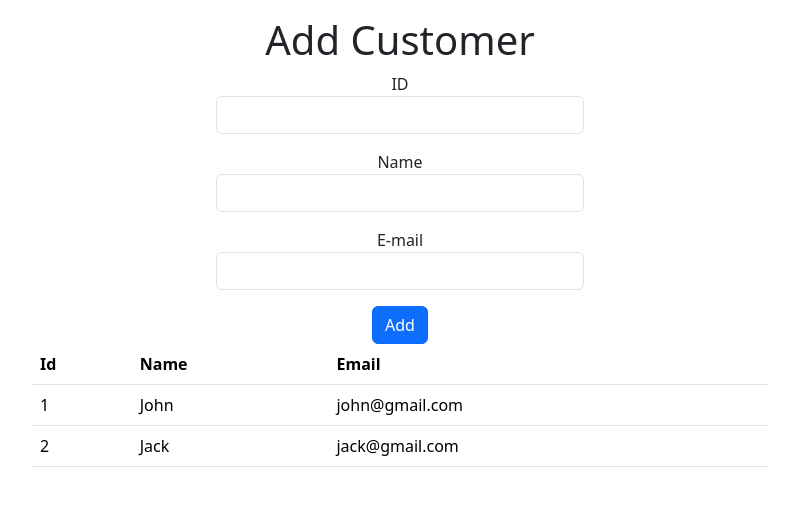
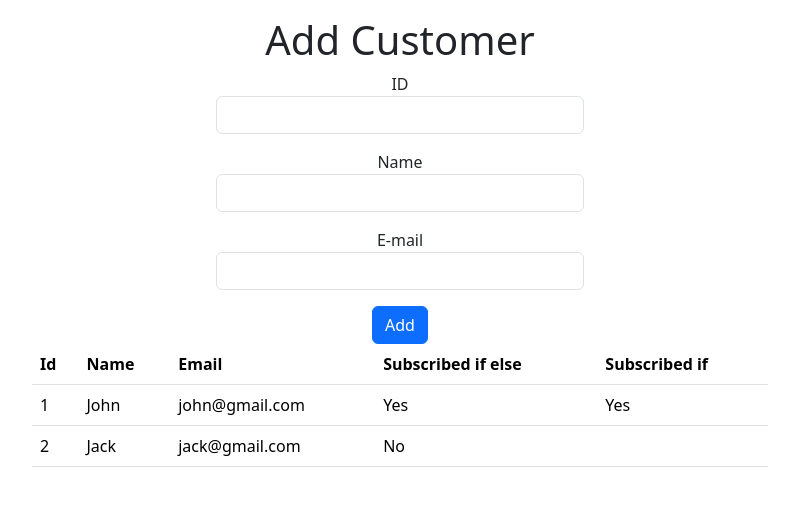
Before and after one commit to fep-coder/react-for-beginners, a React (Vite) app: page / in a window 1280 px wide. Shown: the top 506 px of the page, without its empty margins (240-1039 px from the left). Built offline with nearby package versions, Linux system fonts and the light colour scheme.

Commit message:
14 If and else if in jsx

```diff
--- a/src/AddCustomer.jsx
+++ b/src/AddCustomer.jsx
@@ -11,7 +11,7 @@ function AddCustomer({ setCustomers }) {
         // console.log(id, name, email);
         setCustomers((prevCustomers) => [
             ...prevCustomers,
-            { id, name, email },
+            { id, name, email, subscribed: false },
         ]);
     }
 
--- a/src/Customer.jsx
+++ b/src/Customer.jsx
@@ -4,8 +4,8 @@ import AddCustomer from "./AddCustomer";
 
 function Customer() {
     const [customers, setCustomers] = useState([
-        { id: 1, name: "John", email: "john@gmail.com" },
-        { id: 2, name: "Jack", email: "jack@gmail.com" },
+        { id: 1, name: "John", email: "john@gmail.com", subscribed: true },
+        { id: 2, name: "Jack", email: "jack@gmail.com", subscribed: false },
     ]);
 
     return (
--- a/src/CustomerList.jsx
+++ b/src/CustomerList.jsx
@@ -7,6 +7,8 @@ function CustomerList({ customers }) {
                     <th>Id</th>
                     <th>Name</th>
                     <th>Email</th>
+                    <th>Subscribed if else</th>
+                    <th>Subscribed if</th>
                 </tr>
             </thead>
             <tbody>
@@ -15,6 +17,8 @@ function CustomerList({ customers }) {
                         <td>{customer.id}</td>
                         <td>{customer.name}</td>
                         <td>{customer.email}</td>
+                        <td>{customer.subscribed ? "Yes" : "No"}</td>
+                        <td>{customer.subscribed && "Yes"}</td>
                     </tr>
                 ))}
             </tbody>
```
